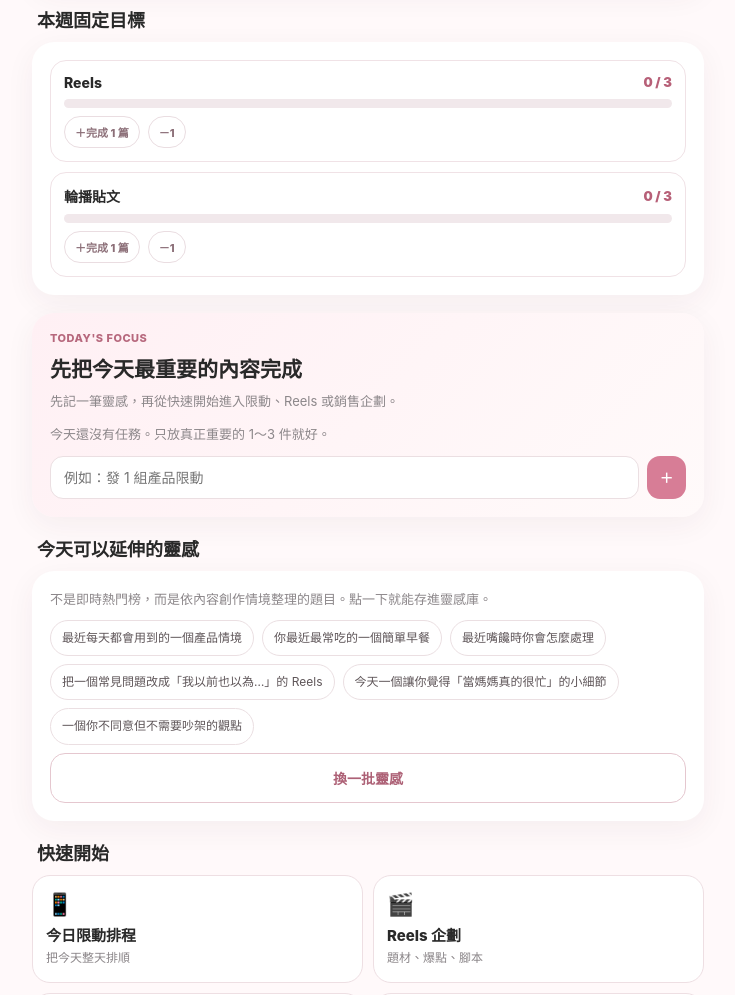
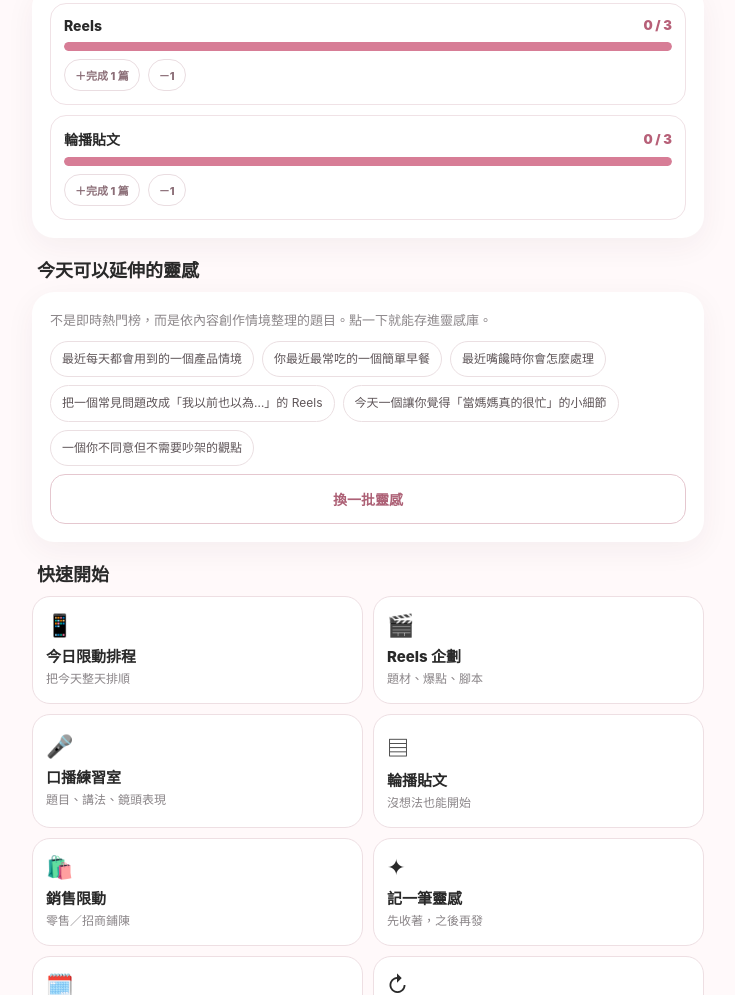
Before and after one commit to lin1226she/-ig-story-tool, a plain HTML site: page index.html in a window 1280 px wide. Shown: the part 984-1979 px from the top of the page, without its empty margins (272-1007 px from the left). Drawn offline with Linux system fonts and the light colour scheme.

Commit message:
index_v22_full.html

```diff
--- a/index.html
+++ b/index.html
@@ -63,7 +63,7 @@ input,select,textarea{width:100%;border:1px solid #ebdfe2;background:#fff;color:
      自媒體靈感所💗
     </div>
     <div class="badge">
-     每天開店
+     v22｜每天開店
     </div>
    </div>
    <!-- HOME -->
@@ -75,6 +75,7 @@ input,select,textarea{width:100%;border:1px solid #ebdfe2;background:#fff;color:
      <p>
       每天先完成固定開店，再用靈感、主題記憶與規劃把內容做順。
      </p>
+     <div class="info-strip" style="margin-top:12px">v22 新版工作台：每日開店＋口播＋產品曝光＋本週 Reels／輪播目標。</div>
     </div>
     <div class="section">
      <div class="card focus-card">
@@ -222,27 +223,6 @@ input,select,textarea{width:100%;border:1px solid #ebdfe2;background:#fff;color:
          －1
         </button>
        </div>
-      </div>
-     </div>
-    </div>
-    <div class="section">
-     <div class="card focus-card">
-      <div class="eyebrow">
-       TODAY'S FOCUS
-      </div>
-      <div class="focus-title" id="homeFocusTitle">
-       先把今天最重要的內容完成
-      </div>
-      <div class="muted" id="homeFocusDesc">
-       你可以先記一筆靈感，再從快速開始直接進入限動、Reels 或銷售企劃。
-      </div>
-      <div class="task-list" id="todayTaskList">
-      </div>
-      <div class="task-add">
-       <input id="todayTaskInput" placeholder="例如：發 1 組產品限動"/>
-       <button onclick="addTodayTask()">
-        ＋
-       </button>
       </div>
      </div>
     </div>
```
